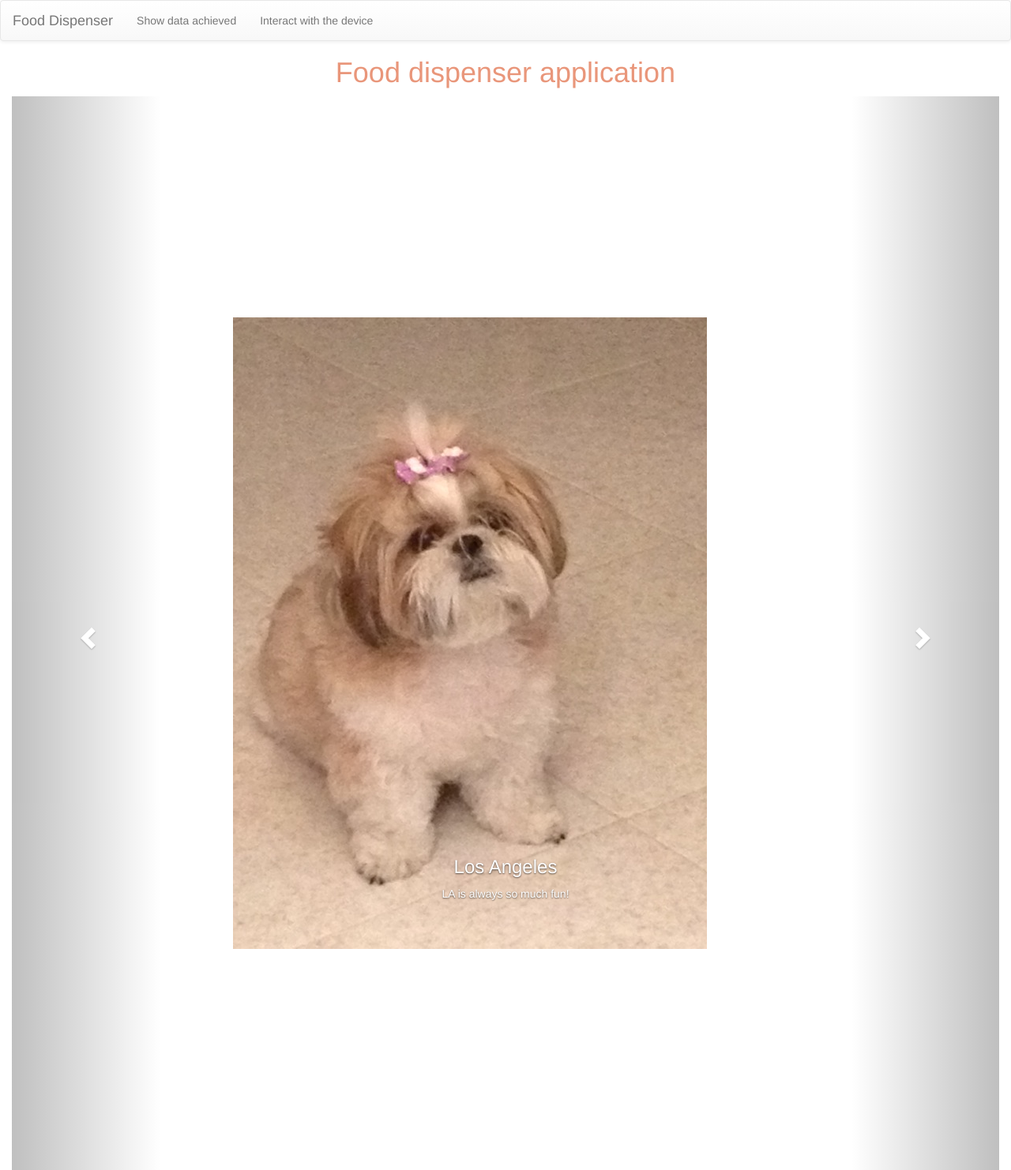
After one commit to veronica597/Progetto, a Django app: template templates/Dispenser/home.html in a window 1280 px wide. The commit adds this page. Shown: the whole page at 79% size. Run offline with Django 3.2, Linux system fonts and the light colour scheme; the template is opened without the code that fills it, so the values that code supplies are empty; some libraries are stand-ins or nearby versions.

Commit message:
Ripartiamo!

```diff
--- a/Dispenser/models.py
+++ b/Dispenser/models.py
@@ -26,3 +26,7 @@ class DatiRaccolti(models.Model):
 
 def __str__(self):
     return self.language.name
+
+
+ # def getDate(self):
+ #     return self.date.strftime('%Y-%m-%d%H')
--- a/Dispenser/urls.py
+++ b/Dispenser/urls.py
@@ -6,7 +6,7 @@ from django.views.generic import TemplateView
 urlpatterns = [
     # url(r'^$', views.index, name='index'),
     # url(r'', include('Dispenser.urls')),
-    # url(r'^$', views.home, name='home'),
+     url(r'^$', views.home, name='home'),
 
     url(r'^sensor/', views.sensor, name='sensor'),
     # url(r'^admin/', admin.site.urls),
@@ -16,7 +16,8 @@ urlpatterns = [
     # url(r'^visual/', views.visual, name='visual'),
 
     url(r'^gajax/', views.get_ajax, name='gajax'),
-    url(r'^$', views.viewData, name='viewData'),  # /dispenser --> dati tabella
+
+    #url(r'^$', views.viewData, name='viewData'),  # /dispenser --> dati tabella. VIEW CHIARA
 
     # url(r'^chart/', views.chartData, name='chart'),
     url(r'^aggiornamento/', views.LastDate, name='agg'),
--- a/Dispenser/views.py
+++ b/Dispenser/views.py
@@ -15,7 +15,8 @@ from django.db.models import Count, Q
 
 
 def index(request):
-    return HttpResponse("<p> Food Dispenser Application </p>")
+    #return HttpResponse("<p> Food Dispenser Application </p>")
+    return render(request, 'home.html')
 
 
 def profile(request):
--- a/manage.py
+++ b/manage.py
@@ -1,4 +1,7 @@
 #!/usr/bin/env python
+
+
+
 import os
 import sys
 
--- a/templates/Dispenser/get_post.html
+++ b/templates/Dispenser/get_post.html
@@ -54,7 +54,7 @@
 
                     // prova richiesta ajax 1
 <!--                    $.ajax({-->
-<!--                        url: url, //urlHome-->
+<!--                        url: url,  -->
 <!--                        type: 'POST',-->
 <!--                        data: dataJson,-->
 <!--                        dataType: 'json',-->
@@ -105,7 +105,9 @@
     <!-- parte da matchare con arduino -->
     <div id="arduino">
 
-        <button id="on"> Ruota il servo </button> <!--onclick="attivaServo()"-->
+
+
+        <button id="on" type="button" class="btn btn-primary btn-lg "> Erogate food </button>
 
     </div>
 
--- /dev/null
+++ b/templates/Dispenser/home.html
@@ -0,0 +1,101 @@
+{% load staticfiles %}
+<!DOCTYPE html>
+<html lang="en">
+
+<head>
+    <meta charset="UTF-8">
+    <meta name="viewport" content="width=device-width, initial-scale=1">
+
+    <title>Food Dispenser Application </title>
+
+
+    <link rel="stylesheet" href="//maxcdn.bootstrapcdn.com/bootstrap/3.2.0/css/bootstrap.min.css">
+    <link rel="stylesheet" href="//maxcdn.bootstrapcdn.com/bootstrap/3.2.0/css/bootstrap-theme.min.css">
+
+    <script src="https://ajax.googleapis.com/ajax/libs/jquery/3.2.1/jquery.min.js"></script>
+    <script src="https://maxcdn.bootstrapcdn.com/bootstrap/3.3.7/js/bootstrap.min.js"></script>
+
+    <!-- per CharJs -->
+    <script src="https://cdnjs.cloudflare.com/ajax/libs/Chart.js/2.8.0/Chart.bundle.js"></script>
+    <script src="https://cdnjs.cloudflare.com/ajax/libs/Chart.js/2.8.0/Chart.css"></script>
+    <script src="https://cdnjs.cloudflare.com/ajax/libs/Chart.js/2.8.0/Chart.js"></script>
+
+
+</head>
+<body>
+
+
+<nav class="navbar navbar-default">
+    <div class="container-fluid">
+        <div class="navbar-header">
+
+            <button type="button" class="navbar-toggle" data-toggle="collapse" data-target="#mainNavBar">
+                <span class="icon-bar"></span>
+                <span class="icon-bar"></span>
+                <span class="icon-bar"></span>
+            </button>
+            <a href="#" class="navbar-brand">Food Dispenser</a>
+        </div>
+
+        <div class="collapse navbar-collapse" id="mainNavBar">
+
+            <ul class="nav navbar-nav">
+                <li><a href="http://localhost:8000/dispenser/">Show data achieved</a></li>
+                <li><a href="http://localhost:8000/dispenser/client/">Interact with the device</a></li>
+             </ul>
+         </div>
+    </div>
+</nav>
+
+<h1 style=" text-align: center; color: darksalmon" >Food dispenser application </h1>
+
+
+
+
+<div class="container-fluid">
+<div style="padding: 280px" id="myCarousel" class="carousel slide" data-ride="carousel" data-interval="4000">
+  <!-- Indicators -->
+  <ol class="carousel-indicators">
+    <li data-target="#myCarousel" data-slide-to="0" class="active"></li>
+    <li data-target="#myCarousel" data-slide-to="1"></li>
+    <li data-target="#myCarousel" data-slide-to="2"></li>
+  </ol>
+
+  <!-- Wrapper for slides -->
+
+  <div class="carousel-inner">
+
+    <div class="item active">
+      <img src="{% static "Progetto/Img/foto4.jpg" %}" class="img-responsive" alt="1">
+        <div class="carousel-caption">
+            <h3>Los Angeles</h3>
+            <p>LA is always so much fun!</p>
+        </div>
+    </div>
+
+    <div class="item">
+      <img src="{% static "Progetto/Img/foto6.jpg" %}" class="img-responsive"  alt="2">
+    </div>
+    <div class="item">
+      <img src="{% static "Progetto/Img/foto7.jpg" %}" class="img-responsive" alt="3">
+    </div>
+  </div>
+
+  <!-- Left and right controls -->
+  <a class="left carousel-control" href="#myCarousel" data-slide="prev">
+    <span class="glyphicon glyphicon-chevron-left"></span>
+    <span class="sr-only">Previous</span>
+  </a>
+  <a class="right carousel-control" href="#myCarousel" data-slide="next">
+    <span class="glyphicon glyphicon-chevron-right"></span>
+    <span class="sr-only">Next</span>
+  </a>
+</div>
+</div>
+
+
+
+
+
+</body>
+</html>
```
Also changed, not shown: Progetto/settings.py (+8 -2 lines), templates/Dispenser/index.html (+68 -5 lines), static/Progetto/Img/foto4.jpg (added), static/Progetto/Img/foto6.jpg (added), static/Progetto/Img/foto7.jpg (added).
